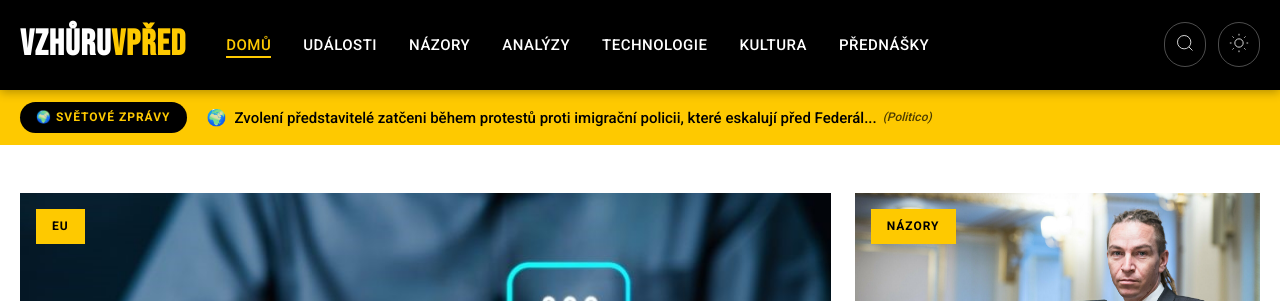
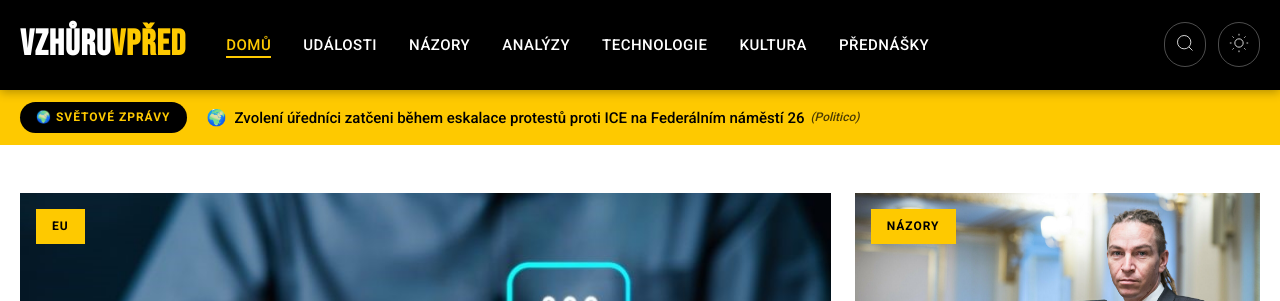
Before and after one commit to tangero/vzhuruvpred, a Jekyll site: the page built from index.html, in a window 1280 px wide and 900 px high. Shown: the top 301 px of the window. Built offline with Jekyll 4.4.1, drawn with Linux system fonts in a browser that asks for light colours; part of the change alters nothing that is shown.

Commit message:
Update world news 2025-09-20 04:26

```diff
--- a/_data/world_news.json
+++ b/_data/world_news.json
@@ -1,5 +1,5 @@
 {
-  "last_updated": "2025-09-20T03:26:44",
+  "last_updated": "2025-09-20T04:20:55",
   "articles": [
     {
       "flag": "🇺🇸",
@@ -15,13 +15,13 @@
     {
       "flag": "🌍",
       "country": "global",
-      "title": "Zvolení představitelé zatčeni během protestů proti imigrační policii, které eskalují před Federálním komplexem č. 26",
+      "title": "Zvolení úředníci zatčeni během eskalace protestů proti ICE na Federálním náměstí 26",
       "original_title": "Elected officials arrested as anti-ICE protests escalate at 26 Federal Plaza - Politico",
       "url": "https://www.politico.com/news/2025/09/18/ice-nyc-protest-00572418",
       "urlToImage": "https://www.politico.com/dims4/default/resize/1200/quality/90/format/jpg?url=https%3A%2F%2Fstatic.politico.com%2F14%2F99%2Fdb0ae23b4f809d719859b521326b%2Fimg-1555.JPG",
       "source": "Politico",
       "publishedAt": "2025-09-18T23:35:33Z",
-      "description": "Newyorští demokraté požadují prověřit podmínky zadržovaných migrantů poté, co federální soudce zmínil přeplněnost a nedostatek hygieny."
+      "description": "Newyorští demokraté požadují kontrolu podmínek zadržovaných migrantů poté, co federální soudce poukázal na přeplněnost a nedostatek hygieny."
     },
     {
       "flag": "🌍",
@@ -32,12 +32,12 @@
       "urlToImage": "https://dims.apnews.com/dims4/default/8b67547/2147483647/strip/true/crop/3960x2228+0+206/resize/1440x810!/quality/90/?url=https%3A%2F%2Fassets.apnews.com%2Fb7%2F6b%2F818e62628ff9cfada9105c4d50b7%2F57ed70f406c64a70be883d80fd12a40e",
       "source": "Associated Press",
       "publishedAt": "2025-09-18T23:08:00Z",
-      "description": "Spojené státy podruhé zablokovaly rezoluci Rady bezpečnosti OSN požadující okamžité a trvalé příměří v Gaze"
+      "description": "Spojené státy znovu vetovaly rezoluci Rady bezpečnosti OSN požadující okamžité a trvalé příměří v Gaze a propuštění rukojmích"
     },
     {
       "flag": "🌍",
       "country": "global",
-      "title": "Prezident Texas A&M Mark A. Welsh III odstoupí po týdnu nepokojů kvůli virálnímu videu z výuky",
+      "title": "Prezident Texas A&M Mark A. Welsh III odstoupí po týdnu turbulencí kvůli virálnímu videu z výuky",
       "original_title": "Texas A&M President Mark A. Welsh III to step down after a week of turmoil over viral classroom video - The Texas Tribune",
       "url": "https://www.texastribune.org/2025/09/18/texas-am-university-president-mark-welsh-resigns/",
       "urlToImage": "https://thumbnails.texastribune.org/3-S90O4YGe2klQA0tl-MsiuoSxY=/1200x630/filters:quality(95):focal(0x0:3200x2133)/static.texastribune.org/media/files/650397cf02231d060d2400d5e2727284/Mark%20Welsh%20TAMU%20MS%2007%20-%20CROPPED.jpg",
@@ -48,18 +48,18 @@
     {
       "flag": "🇺🇸",
       "country": "us",
-      "title": "Starostka Bowserová a přední úředníci z D.C. na Kapitolu k výslechu ohledně kriminality",
+      "title": "Starostka Bowserová a nejvyšší představitelé D.C. na Kapitolu k výslechu ohledně kriminality",
       "original_title": "Mayor Bowser, top D.C. officials on Capitol Hill for grilling on crime - The Washington Post",
       "url": "https://www.washingtonpost.com/dc-md-va/2025/09/18/dc-mayor-bowser-house-oversight-crime/",
       "urlToImage": "https://www.washingtonpost.com/wp-apps/imrs.php?src=https://arc-anglerfish-washpost-prod-washpost.s3.amazonaws.com/public/GVNEAN7D7S56AJBTAMPORQGY6I_size-normalized.jpg&w=1440",
       "source": "The Washington Post",
       "publishedAt": "2025-09-18T22:47:11Z",
-      "description": "Republikáni na slyšení v přehledovém výboru Sněmovny chválili Trumpův zásah, kdy úředníci D.C. uznali, že federální intervence pomohla „urychlit“ pokles kriminality, ale bránili své politiky."
+      "description": "Republikáni na slyšení v Oversight chválili Trumpův zásah, kde úředníci z D.C. uznali, že federální intervence pomohla „urychlit“ pokles kriminality, ale hájili svou politiku."
     },
     {
       "flag": "🌍",
       "country": "global",
-      "title": "Buttigieg Harrisové: Vybrat si mě jako svou viceprezidentku by nebylo příliš riskantní",
+      "title": "Buttigieg Harrisové: Vybrat si mě jako svého viceprezidenta by nebylo příliš riskantní",
       "original_title": "Buttigieg to Harris: It wouldn’t have been too risky to pick me as your running mate - Politico",
       "url": "https://www.politico.com/news/2025/09/18/buttigieg-harris-runing-mate-107-days-00571954",
       "urlToImage": "https://www.politico.com/dims4/default/resize/1200/quality/90/format/jpg?url=https%3A%2F%2Fstatic.politico.com%2F3f%2F29%2F7ece8e1f492a97da808978de54a7%2Fus-election-2026-redistricting-indiana-96445.jpg",
@@ -70,7 +70,7 @@
     {
       "flag": "🌍",
       "country": "global",
-      "title": "Stephen Colbert podpořil Jimmyho Kimmela a označil Trumpa za ‚autokratu‘",
+      "title": "Stephen Colbert podpořil Jimmyho Kimmela a nazval Trumpa ‚autokratem‘",
       "original_title": "Stephen Colbert supports Jimmy Kimmel, calls Trump an 'autocrat' - CNBC",
       "url": "https://www.cnbc.com/2025/09/18/jimmy-kimmel-kirk-colbert-letterman-trump.html",
       "urlToImage": "https://image.cnbcfm.com/api/v1/image/106187739-1571331290739gettyimages-1158652595.jpeg?v=1758238336&w=1920&h=1080",
@@ -81,62 +81,62 @@
     {
       "flag": "🌍",
       "country": "global",
-      "title": "Absolvent Harvard Business School zatčen za podvod s kolegy absolventy o více než 4 miliony dolarů",
+      "title": "Absolvent Harvard Business School zatčen za podvod, kterým podle obvinění vylákal od spoluabsolventů přes 4 miliony dolarů",
       "original_title": "Harvard Business School graduate arrested on charges he cheated fellow alums out of over $4 million - AP News",
       "url": "https://apnews.com/article/harvard-business-ponzi-scheme-86afe045d4d0f65e86989c165a1eab70",
       "urlToImage": "https://dims.apnews.com/dims4/default/dcac1a4/2147483647/strip/true/crop/700x394+0+28/resize/1440x810!/quality/90/?url=https%3A%2F%2Fassets.apnews.com%2F90%2F29%2F4e3c1cc7446089a9101a7bdff4c8%2Fdefaultshareimage-copy.png",
       "source": "Associated Press",
       "publishedAt": "2025-09-18T21:45:00Z",
-      "description": "Federální úřady zatkly absolventa Harvard Business School s obviněním, že vylákal od spolužáků z prestižní školy přes 4 miliony dolarů."
+      "description": "Federální úřady zatkly absolventa Harvard Business School kvůli obvinění, že vylákal od kolegů z prestižní školy přes 4 miliony dolarů."
     },
     {
       "flag": "🌍",
       "country": "global",
-      "title": "Vzácného hybridního ptáka identifikovali v Texasu",
+      "title": "Vzácného hybridního ptáka identifikovali v Texasu. Je to straka sojka?",
       "original_title": "A grue jay? Rare hybrid bird identified in Texas - Phys.org",
       "url": "https://phys.org/news/2025-09-grue-jay-rare-hybrid-bird.html",
       "urlToImage": "https://scx2.b-cdn.net/gfx/news/hires/2025/a-grue-jay-rare-hybrid.jpg",
       "source": "Phys.Org",
       "publishedAt": "2025-09-18T21:03:04Z",
-      "description": "Biologové z Texaské univerzity v Austinu hlásí objev ptáka, který je přirozeným výsledkem páření zelené sojky a modré sojky. Tvrdí, že by mohl jít o jeden z prvních příkladů hybridního živočicha ex..."
+      "description": "Biologové z Texaské univerzity v Austinu ohlásili objev ptáka, který je přirozeným výsledkem páření sojky zelené a sojky modré. Tvrdí, že by mohl jít o jeden z prvních příkladů hybridního zvířete e..."
     },
     {
       "flag": "🌍",
       "country": "global",
-      "title": "Zemětřesení o síle 7,8 stupně udeřilo u pobřeží Ruska",
+      "title": "U pobřeží Ruska udeřilo zemětřesení o síle 7,8 stupně",
       "original_title": "Magnitude 7.8 earthquake strikes off Russia's coast - CBS News",
       "url": "https://www.cbsnews.com/news/magnitude-7-8-earthquake-russia-tsunami-advisory-alaska/",
       "urlToImage": "https://assets2.cbsnewsstatic.com/hub/i/r/2025/09/18/979931ad-a2ba-4975-8fdf-c42f56ed32b3/thumbnail/1200x630/738411cf18c663e0db9c14e8b5f02627/tsunami.png",
       "source": "CBS News",
       "publishedAt": "2025-09-18T20:58:00Z",
-      "description": "Byla vydána výstraha před tsunami pro Aleutské ostrovy na Aljašce, přičemž podle USGS může k tsunami aktivitě dojít v Shemya na Aljašce v 12:25 místního času (AKDT)."
+      "description": "Bylo vydáno varování před tsunami pro Aleutské ostrovy na Aljašce, přičemž k možné tsunami aktivitě by mělo dojít v Shemya na Aljašce v 12:25 místního času (AKDT)."
     },
     {
       "flag": "🌍",
       "country": "global",
-      "title": "Podezřelý z vraždy pensylvánských strážníků byl čtyřiadvacetiletý muž hledaný pro stalkování",
+      "title": "Podezřelý z vraždy policistů v Pensylvánii byl 24letý muž hledaný pro obvinění ze stalkingu",
       "original_title": "Suspect in killing of Pennsylvania officers was a 24-year-old being sought on stalking charges - PBS",
       "url": "https://www.pbs.org/newshour/nation/suspect-in-killing-of-3-pennsylvania-officers",
       "urlToImage": "https://d3i6fh83elv35t.cloudfront.net/static/2025/09/2025-09-18T013841Z_1654843155_RC2OTGANCBDT_RTRMADP_3_USA-SHOOTING-PENNSYLVANIA-1024x682.jpg",
       "source": "PBS",
       "publishedAt": "2025-09-18T20:40:59Z",
-      "description": "Podezřelý stalker se zbraní ukryl v domě své expřítelkyně v jižní Pensylvánii a zabil tři policisty, uvedl státní zástupce."
+      "description": "Podezřelý stalker se zbraní ukryl v domě své bývalé přítelkyně v jižní Pensylvánii a zabil tři policisty, uvedl státní zástupce."
     },
     {
       "flag": "🌍",
       "country": "global",
-      "title": "FTC žaluje Ticketmaster a Live Nation kvůli přeprodávání vstupenek",
+      "title": "Ticketmaster a Live Nation žalovány americkým úřadem FTC kvůli přeprodávání vstupenek",
       "original_title": "Ticketmaster, Live Nation Sued by FTC Over Ticket Resales - Bloomberg.com",
       "url": "https://www.bloomberg.com/news/articles/2025-09-18/ticketmaster-live-nation-sued-by-ftc-over-ticket-resales",
       "urlToImage": "https://assets.bwbx.io/images/users/iqjWHBFdfxIU/iW32EWcAaA24/v1/1200x800.jpg",
       "source": "Bloomberg",
       "publishedAt": "2025-09-18T20:37:48Z",
-      "description": "Americká Federální obchodní komise a sedm států žalovaly Live Nation Entertainment a její dceřinou společnost Ticketmaster za nedostatečné potírání automatických botů a rozsáhlých přeprodejních ope..."
+      "description": "Americký úřad FTC a sedm států žalovaly Live Nation Entertainment a její dceřinou společnost Ticketmaster za neúspěch v potlačování využívání automatizovaných botů a rozsáhlých přeprodejních operací"
     },
     {
       "flag": "🇫🇷",
       "country": "fr",
-      "title": "Sledujte, jak brýle Meta Ray-Ban Display selžou v trapné živé ukázce Marka Zuckerberga",
+      "title": "Sledujte, jak brýle Meta Ray-Ban selžou v trapné živé ukázce Marka Zuckerberga",
       "original_title": "Watch the Meta Ray-Ban Display glasses fail in Mark Zuckerberg's painful live demo - Mashable",
       "url": "https://mashable.com/article/mark-zuckerberg-failed-demo-meta-ray-ban-display-glasses",
       "urlToImage": "https://helios-i.mashable.com/imagery/articles/0708qTO9oXnOTQWyXeAll0p/hero-image.fill.size_1200x675.v1758207916.jpg",
@@ -153,117 +153,117 @@
       "urlToImage": "https://i0.wp.com/9to5mac.com/wp-content/uploads/sites/6/2025/09/iphone-17-pro-max.jpg?resize=1200%2C628&quality=82&strip=all&ssl=1",
       "source": "9to5Mac",
       "publishedAt": "2025-09-18T20:11:00Z",
-      "description": "První předobjednávky iPhonu 17, iPhonu Air, Apple Watch Series 11, Apple Watch Ultra 3 a AirPods Pro 3 jsou..."
+      "description": "První předobjednávky iPhonu 17, iPhonu Air, Apple Watch Series 11, Apple Watch Ultra 3 a AirPods Pro 3 jsou…"
     },
     {
       "flag": "🌍",
       "country": "global",
-      "title": "Akcie FedEx rostou díky lepším než očekávaným ziskům",
+      "title": "Akcie FedExu rostou díky lepším než očekávaným ziskům",
       "original_title": "FedEx stock rises on better-than-expected earnings - CNBC",
       "url": "https://www.cnbc.com/2025/09/18/fedex-fdx-q1-2026-earnings.html",
       "urlToImage": "https://image.cnbcfm.com/api/v1/image/108199653-1758060723077-gettyimages-2235807871-emaz-1_em29470.jpeg?v=1758060843&w=1920&h=1080",
       "source": "CNBC",
       "publishedAt": "2025-09-18T20:10:50Z",
-      "description": "FedEx překonal odhady zisku i tržeb ve zprávě za první fiskální čtvrtletí."
+      "description": "FedEx překonal odhady ve výnosech i zisku ve zprávě za první fiskální čtvrtletí"
     },
     {
       "flag": "🇺🇸",
       "country": "us",
-      "title": "Saúdská Arábie podepisuje pakt o vzájemné obraně s jaderně vyzbrojeným Pákistánem po izraelském útoku na Katar",
+      "title": "Saúdská Arábie podepisuje pakt o vzájemné obraně s jaderně ozbrojeným Pákistánem po izraelském útoku na Katar",
       "original_title": "Saudi Arabia signs a mutual defense pact with nuclear-armed Pakistan after Israel's attack on Qatar - The Washington Post",
       "url": "https://www.washingtonpost.com/world/2025/09/17/pakistan-saudi-arabia-defense-israel-india/feaf8ccc-943f-11f0-8336-4757e168ec2a_story.html",
       "urlToImage": "https://www.washingtonpost.com/wp-apps/imrs.php?src=https://arc-anglerfish-washpost-prod-washpost.s3.amazonaws.com/public/ZVMCW4EUJYI7BAZWI5L6C2HMFI.jpg&w=1440",
       "source": "The Washington Post",
       "publishedAt": "2025-09-18T19:12:59Z",
-      "description": "Saúdská Arábie podepsala obranný pakt s jaderně vyzbrojeným Pákistánem, přičemž se zavázala, že jakýkoli útok na jednu ze zemí bude považován za útok na obě"
+      "description": "Saúdská Arábie podepsala s jadernou Pákistánem obranný pakt. Útok na jednu zemi bude považován za útok na obě"
     },
     {
       "flag": "🌍",
       "country": "global",
-      "title": "Trump říká, že ho Putin ‚zklamal‘, spojenci musí přestat nakupovat ropu",
+      "title": "Trump říká, že ho Putin ‘zklamal’, spojenci musí přestat nakupovat ropu",
       "original_title": "Trump Says Putin ‘Let Me Down,’ Allies Must Stop Buying Oil - Bloomberg.com",
       "url": "https://www.bloomberg.com/news/articles/2025-09-18/trump-says-putin-let-me-down-after-meeting-starmer-on-ukraine",
       "urlToImage": "https://assets.bwbx.io/images/users/iqjWHBFdfxIU/iuHdIUBGdVeQ/v0/1200x800.jpg",
       "source": "Bloomberg",
       "publishedAt": "2025-09-18T18:49:22Z",
-      "description": "Trump: Putin mě „opravdu zklamal“, ale USA budou více tlačit na Kreml jen, pokud spojenci přestanou kupovat ruskou ropu"
+      "description": "Prezident Donald Trump řekl, že ruský prezident Vladimir Putin ho „opravdu zklamal“, ale trval na tom, že spojenci musí přestat nakupovat ropu z Ruska, pokud chtějí, aby USA dále intervenovaly a tl..."
     },
     {
       "flag": "🌍",
       "country": "global",
-      "title": "Poruchu softwaru, nikoliv motoru, způsobil zpoždění kritické dodávky pro ISS",
+      "title": "Zpoždění kritické dodávky na ISS způsobila chyba softwaru, nikoliv porucha motoru",
       "original_title": "A software glitch—not an engine failure—delayed a critical ISS cargo delivery - Ars Technica",
       "url": "https://arstechnica.com/space/2025/09/a-software-glitch-not-an-engine-failure-delayed-a-critical-iss-cargo-delivery/",
       "urlToImage": "https://cdn.arstechnica.net/wp-content/uploads/2025/09/ng23issarrival-1152x648-1758218367.jpg",
       "source": "Ars Technica",
       "publishedAt": "2025-09-18T18:38:54Z",
-      "description": "Předčasné vypnutí motorů spustila konzervativní softwarová pojistka."
+      "description": "Předčasné vypínání motorů spustila konzervativní softwarová pojistka."
     },
     {
       "flag": "🌍",
       "country": "global",
-      "title": "Aktualizace iOS 26 je povinná pro všechny modely iPhone 17 již první den",
+      "title": "Aktualizace iOS 26 je povinná pro všechny modely iPhone 17 již od prvního dne",
       "original_title": "Day One iOS 26 Updates Required for All iPhone 17 Models - MacRumors",
       "url": "https://www.macrumors.com/2025/09/18/ios-26-day-one-updates-required/",
       "urlToImage": "https://images.macrumors.com/t/Bj3ZKPorEIWXaGF-hHSmAKz1G7o=/2500x/article-new/2025/08/iOS-26-Glass-Feature.jpg",
       "source": "MacRumors",
       "publishedAt": "2025-09-18T17:38:56Z",
-      "description": "Apple dnes vydal novou verzi iOS 26 (23A345) dostupnou pro iPhone 17 Pro a iPhone 17 Pro Max"
+      "description": "Apple dnes vydal novou verzi iOS 26 (23A345) dostupnou pro iPhone 17 Pro a iPhone 17 Pro Max. Recenzenti, kteří již mají…"
     },
     {
       "flag": "🌍",
       "country": "global",
-      "title": "Google teď umožňuje sdílet vlastní asistenty AI Gemini známé jako Gems",
+      "title": "Google umožňuje sdílet vlastní asistenty AI Gemini známé jako Gems",
       "original_title": "Google now lets you share your custom Gemini AI assistants known as Gems - TechCrunch",
       "url": "https://techcrunch.com/2025/09/18/google-now-lets-you-share-your-custom-gemini-ai-assistants-known-as-gems/",
       "urlToImage": "https://techcrunch.com/wp-content/uploads/2025/09/gem-sharing-gemini.jpg?resize=1200,754",
       "source": "TechCrunch",
       "publishedAt": "2025-09-18T17:35:13Z",
-      "description": "Funkce spuštěná loni zpočátku jako součást placeného předplatného Gemini Advanced umožňovala uživatelům psát instrukce k vytvoření AI chatu pro různé scénáře."
+      "description": "Funkce spuštěná loni byla původně součástí placeného předplatného Gemini Advanced a umožňovala uživatelům psát instrukce k vytvoření chatbotu s umělou inteligencí pro různé scénáře."
     },
     {
       "flag": "🌍",
       "country": "global",
-      "title": "Poslední záblesk prvotní černé díry může vyřešit záhadu neutrin",
+      "title": "Poslední záblesk prvotní černé díry by mohl vyřešit záhadu neutrin",
       "original_title": "Primordial black hole's final burst may solve neutrino mystery - Phys.org",
       "url": "https://phys.org/news/2025-09-primordial-black-hole-neutrino-mystery.html",
       "urlToImage": "https://scx2.b-cdn.net/gfx/news/2025/black-holes-final-burs.jpg",
       "source": "Phys.Org",
       "publishedAt": "2025-09-18T17:32:14Z",
-      "description": "Poslední vzdech prastaré černé díry může být zdrojem dosud nejenergičtější detekované „částice duchů“, navrhuje nová studie MIT."
+      "description": "Poslední vzdech prastaré černé díry může být zdrojem dosud nejenergetičtější „ghost particle“, naznačuje nová studie MIT."
     },
     {
       "flag": "🌍",
       "country": "global",
-      "title": "VIDEO: Raketa SpaceX Falcon 9 byla vidět nad Syrakusami ve čtvrtek ráno",
+      "title": "VIDEO: Raketa SpaceX Falcon 9 byla vidět nad Syracuse ve čtvrtek ráno",
       "original_title": "WATCH: SpaceX Falcon 9 seen over Syracuse Thursday AM - WSYR",
       "url": "https://www.localsyr.com/news/local-news/watch-spacex-falcon-9-seen-over-syracuse-thursday-am/",
       "urlToImage": "https://www.localsyr.com/wp-content/uploads/sites/63/2025/09/Falcon9-Robert-Scales.jpg?w=1280",
       "source": "WSYR",
       "publishedAt": "2025-09-18T14:41:59Z",
-      "description": "SpaceX vypustilo raketu Falcon 9 s 28 satelity Starlink na nízkou oběžnou dráhu Země, což zachytila kamera Energy Savers’ SkyNET 9 ze zoo Rosamond Gifford v Syracuse."
+      "description": "SpaceX launched its Falcon 9 rocket carrying 28 Starlink satellites into a low Earth orbit, which was captured by the Energy Savers’ SkyNET 9 camera from the Rosamond Gifford Zoo in Syracuse."
     },
     {
       "flag": "🇺🇸",
       "country": "us",
-      "title": "Fotografie ‚Zbičovaná záda‘ odhalila hrůzy otroctví. Teď je v centru debaty o cenzuře v USA",
+      "title": "Fotografie „Zbičovaná záda“ odhalila hrůzu otroctví. Teď je v centru debaty o cenzuře v USA.",
       "original_title": "‘Scourged Back’ exposed the horror of slavery. Now it’s embroiled in America’s censorship debate - CNN",
       "url": "https://www.cnn.com/2025/09/18/style/scourged-back-peter-trump-censorship",
       "urlToImage": "https://media.cnn.com/api/v1/images/stellar/prod/the-scourged-back-2018-95-2-crop.jpg?c=16x9&q=w_800,c_fill",
       "source": "CNN",
       "publishedAt": "2025-09-18T13:30:37Z",
-      "description": "Tvrzení, že federální úředníci nařídili odstranění nechvalně známého obrazu z roku 1863, vyvolalo obavy nad snahami Trumpovy administrativy vymýtit to, čemu říká „korozivní ideologie“, a to navzdor..."
+      "description": "Tvrzení, že federální úředníci nařídili odstranění známého obrazu z roku 1863, vyvolalo obavy nad snahami Trumpovy administrativy vymýtit to, čemu říká „korozivní ideologie“, přestože ministerstvo ..."
     },
     {
       "flag": "🌍",
       "country": "global",
-      "title": "Polibkové štěnice v Ohiu: Co vědět o hmyzu spojeném s potenciálně smrtelnou nemocí - 10tv.com",
+      "title": "Polibkovití v Ohiu: Co vědět o hmyzu spojovaném s potenciálně smrtelnou nemocí - 10tv.com",
       "original_title": "Kissing bugs in Ohio: What to know about the insects linked to a potentially life-threatening disease - 10tv.com",
       "url": "https://www.10tv.com/article/news/health/kissing-bugs-insects-potentially-life-threatening-chagas-disease/530-2fc21333-d260-41e7-9beb-fdfd7f22b5d1",
       "urlToImage": "https://media.tegna-media.com/assets/WBNS/images/310d144e-486f-4ced-82de-6f2b563ad197/20250917T215841/310d144e-486f-4ced-82de-6f2b563ad197_1140x641.jpg",
       "source": "10TV",
       "publishedAt": "2025-09-17T22:57:00Z",
-      "description": "CDC varuje před Chagasovou chorobou, zdůrazňuje její šíření polibkovými brouky, kteří jsou v Ohiu vzácní, ale mohou nést vážná zdravotní rizika."
+      "description": "CDC varuje před Chagasovou chorobou, přičemž zdůrazňuje její šíření polibkovými brouky, kteří jsou v Ohiu vzácní, ale mohou nést vážná zdravotní rizika."
     }
   ]
 }
```
